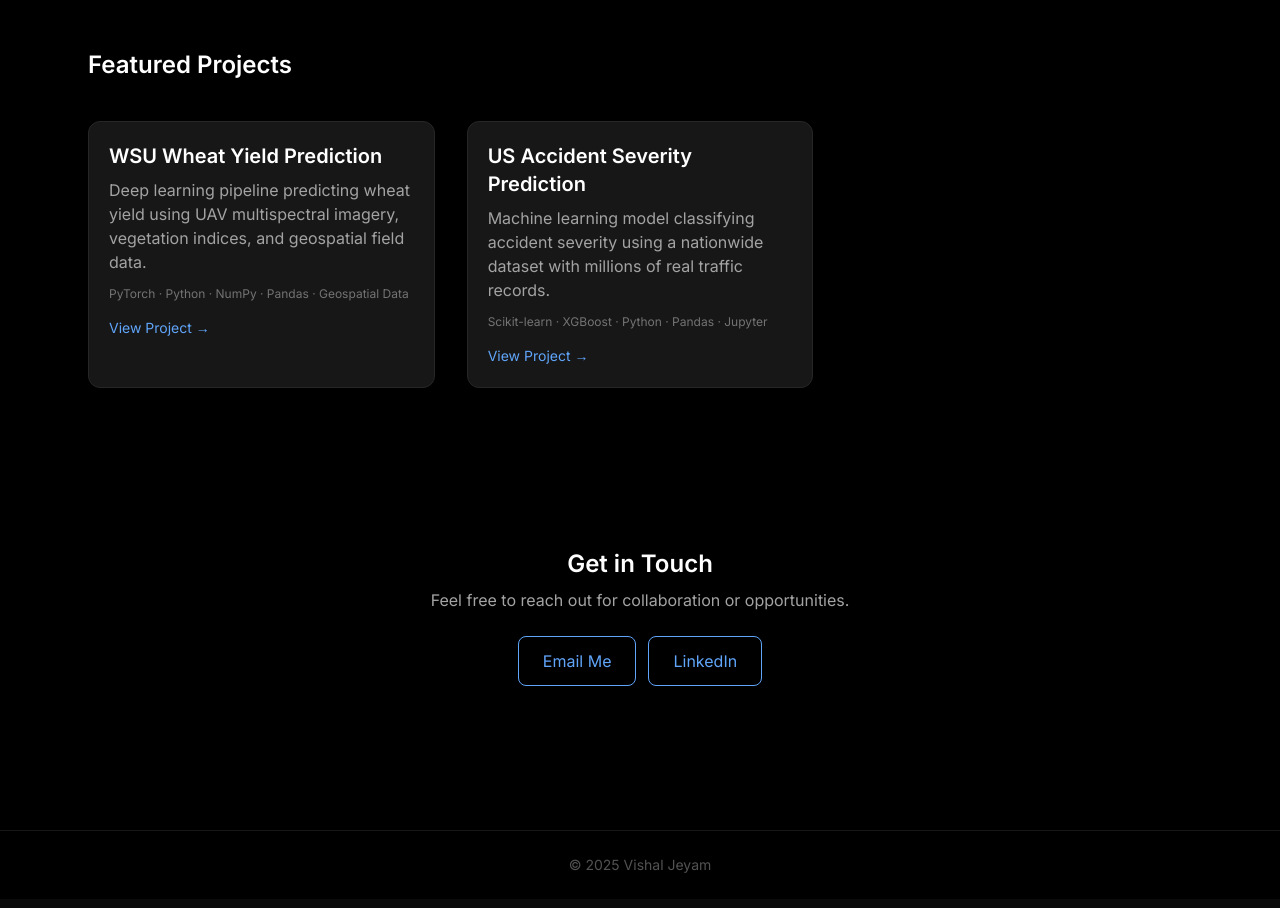
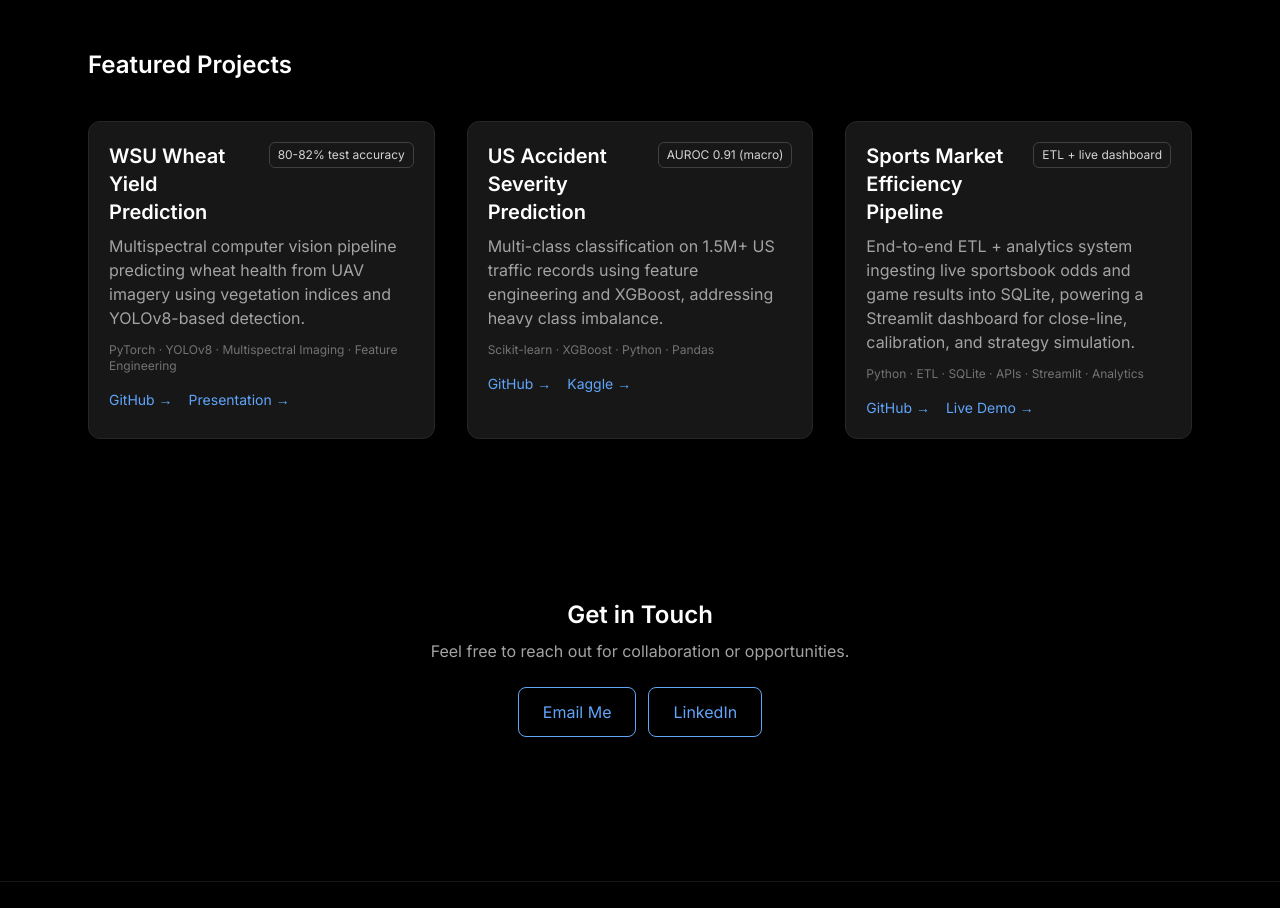
Before and after one commit to vjeyam/vjeyam.github.io, a React (Vite) app: page / in a window 1280 px wide. Shown: the part 1040-1948 px from the top of the page. Built offline with nearby package versions, Linux system fonts and the light colour scheme.

Commit message:
update ProjectCard and ProjectsSection components

```diff
--- a/src/components/ProjectCard.tsx
+++ b/src/components/ProjectCard.tsx
@@ -3,23 +3,85 @@ interface Props {
   desc: string;
   tech: string[];
   link: string;
+  presentation?: string;
+  kaggle?: string;
+  demo?: string;
+  result?: string;
   image?: string;
 }
 
-export default function ProjectCard({ title, desc, tech, link, image }: Props) {
+export default function ProjectCard({
+  title,
+  desc,
+  tech,
+  link,
+  presentation,
+  kaggle,
+  demo,
+  result,
+  image,
+}: Props) {
   return (
     <div className="border border-neutral-800 rounded-xl p-5 bg-neutral-900 hover:border-accent transition">
+      {image && <img src={image} className="rounded-lg mb-4" alt={`${title} preview`} />}
 
-      {image && <img src={image} className="rounded-lg mb-4" />}
+      <div className="flex items-start justify-between gap-3">
+        <h3 className="text-xl font-semibold">{title}</h3>
 
-      <h3 className="text-xl font-semibold">{title}</h3>
+        {result && (
+          <span className="text-xs px-2 py-1 rounded-md border border-neutral-700 text-neutral-300 whitespace-nowrap">
+            {result}
+          </span>
+        )}
+      </div>
+
       <p className="text-neutral-400 mt-2">{desc}</p>
 
       <p className="text-xs text-neutral-500 mt-3">{tech.join(" · ")}</p>
 
-      <a href={link} className="text-accent text-sm mt-4 inline-block">
-        View Project →
-      </a>
+      <div className="mt-4 flex gap-4">
+        <a
+          href={link}
+          target="_blank"
+          rel="noopener noreferrer"
+          className="text-accent text-sm inline-block"
+        >
+          GitHub →
+        </a>
+
+        {presentation && (
+          <a
+            href={presentation}
+            target="_blank"
+            rel="noopener noreferrer"
+            className="text-accent text-sm inline-block"
+          >
+            Presentation →
+          </a>
+        )}
+
+        {kaggle && (
+          <a
+            href={kaggle}
+            target="_blank"
+            rel="noopener noreferrer"
+            className="text-accent text-sm inline-block"
+          >
+            Kaggle →
+          </a>
+        )}
+
+        {demo && (
+          <a
+            href={demo}
+            target="_blank"
+            rel="noopener noreferrer"
+            className="text-accent text-sm inline-block"
+          >
+            Live Demo →
+          </a>
+        )}
+      </div>
     </div>
-  )
+  );
 }
--- a/src/components/ProjectsSection.tsx
+++ b/src/components/ProjectsSection.tsx
@@ -3,15 +3,27 @@ import ProjectCard from "./ProjectCard";
 const projects = [
   {
     title: "WSU Wheat Yield Prediction",
-    desc: "Deep learning pipeline predicting wheat yield using UAV multispectral imagery, vegetation indices, and geospatial field data.",
-    tech: ["PyTorch", "Python", "NumPy", "Pandas", "Geospatial Data"],
+    desc: "Multispectral computer vision pipeline predicting wheat health from UAV imagery using vegetation indices and YOLOv8-based detection.",
+    tech: ["PyTorch", "YOLOv8", "Multispectral Imaging", "Feature Engineering"],
     link: "https://github.com/vjeyam/WSU-Wheat-Predictions",
+    presentation: "/pdfs/wsu-wheat.pdf",
+    result: "80-82% test accuracy",
   },
   {
     title: "US Accident Severity Prediction",
-    desc: "Machine learning model classifying accident severity using a nationwide dataset with millions of real traffic records.",
-    tech: ["Scikit-learn", "XGBoost", "Python", "Pandas", "Jupyter"],
+    desc: "Multi-class classification on 1.5M+ US traffic records using feature engineering and XGBoost, addressing heavy class imbalance.",
+    tech: ["Scikit-learn", "XGBoost", "Python", "Pandas"],
     link: "https://github.com/vjeyam/us-accident-severity-prediction",
+    kaggle: "https://www.kaggle.com/code/vishaljeyam/us-accidents-severity-prediction",
+    result: "AUROC 0.91 (macro)"
+  },
+  {
+    title: "Sports Market Efficiency Pipeline",
+    desc: "End-to-end ETL + analytics system ingesting live sportsbook odds and game results into SQLite, powering a Streamlit dashboard for close-line, calibration, and strategy simulation.",
+    tech: ["Python", "ETL", "SQLite", "APIs", "Streamlit", "Analytics"],
+    link: "https://github.com/vjeyam/sports-odds-pipeline",
+    demo: "https://sports-market-efficiency.streamlit.app/",
+    result: "ETL + live dashboard"
   },
 ];
 
```
Also changed, not shown: 1 other file (tests, documents, lock files or other folders).
